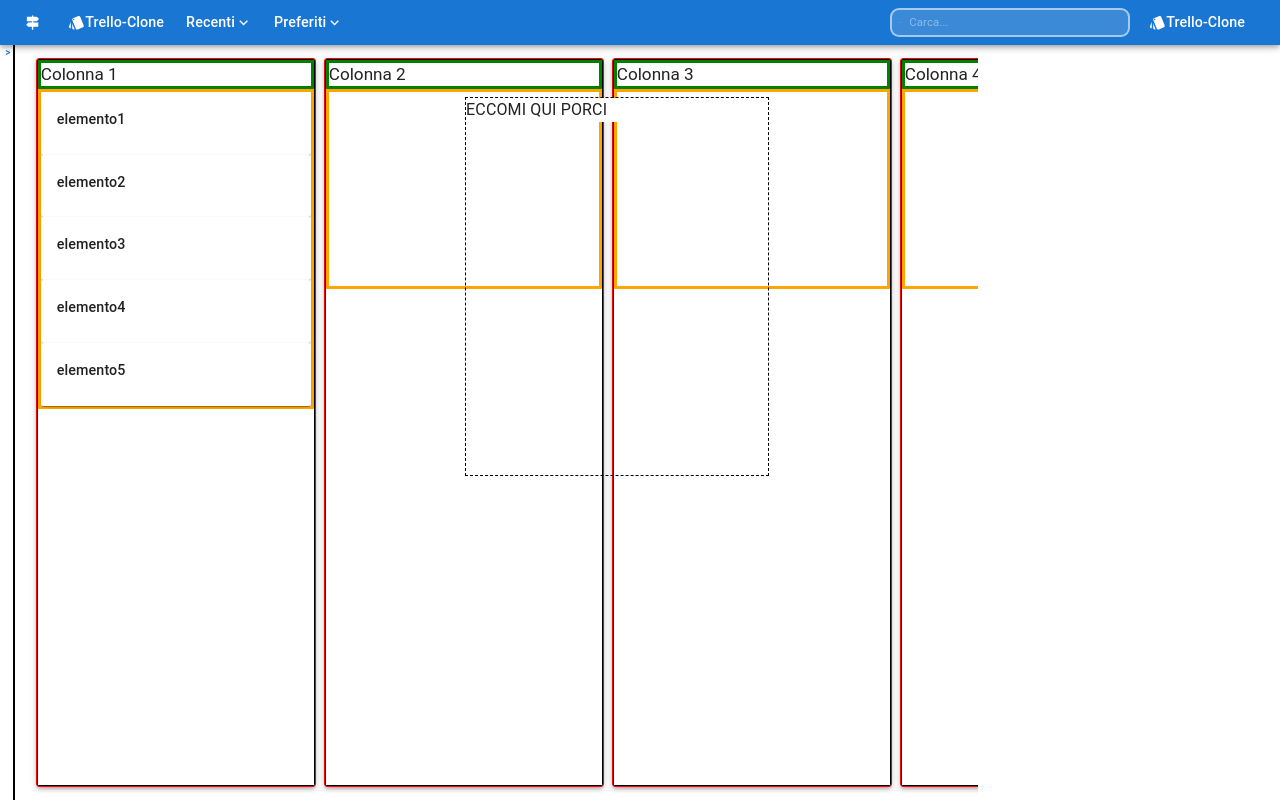
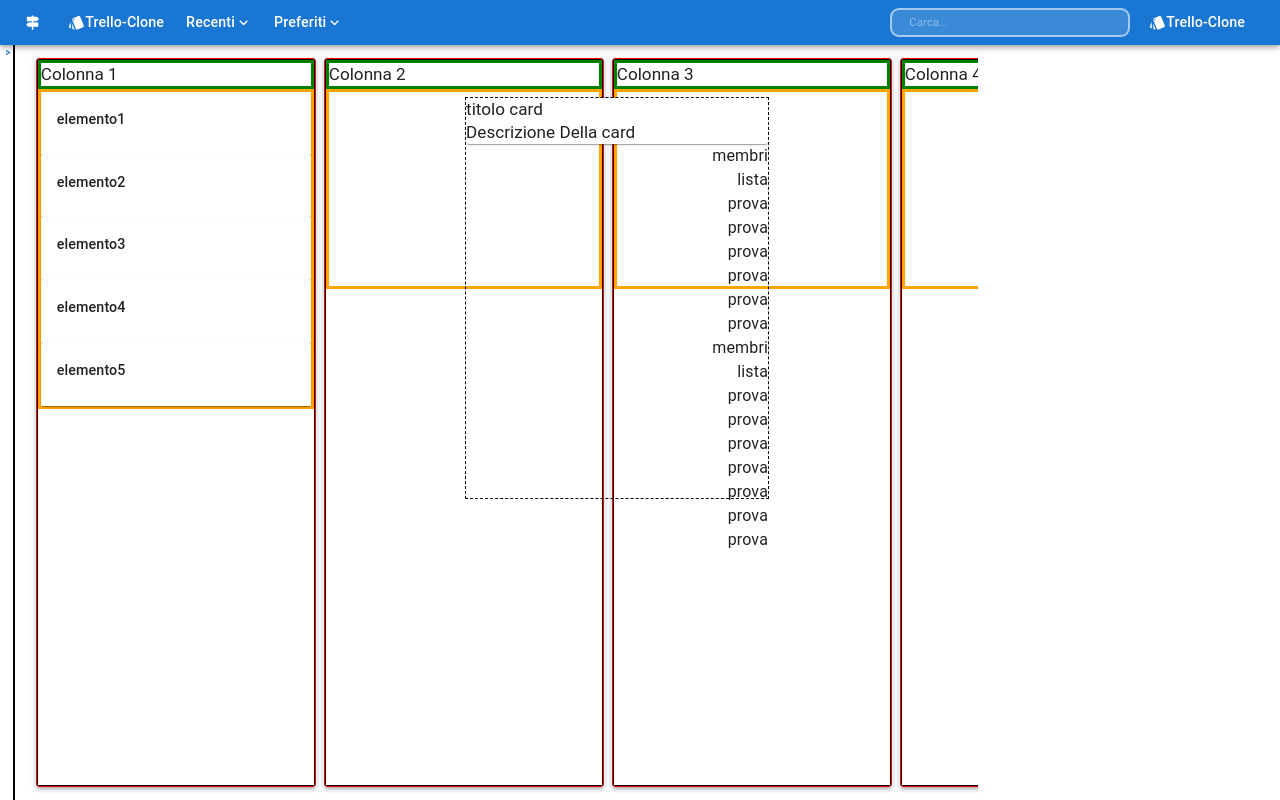
Before and after one commit to matteo9966/Trello-Clone, a React (Create React App) app: page / in a window 1280 px wide. Built offline with nearby package versions, Linux system fonts and the light colour scheme; what short-unique-id would draw is missing.

Commit message:
[UPDATE] add form placeholder

```diff
--- a/src/components/TasksList/TaskForm.tsx
+++ b/src/components/TasksList/TaskForm.tsx
@@ -1,10 +1,39 @@
-import { ClickAwayListener, Paper } from "@mui/material";
+import { ClickAwayListener, Paper, Typography } from "@mui/material";
 import { Box } from "@mui/system";
 
 const TaskForm = () => {
   const rightList = (
-    <Box component="div">
-      {["membri", "lista", "prova", "prova"].map(() => {})}
+    <Box
+      component="div"
+      sx={{
+        width: "20%",
+        float: "right",
+        display: "flex",
+        flexDirection: "column",
+        alignItems: "flex-end",
+      }}
+    >
+      {[
+        "membri",
+        "lista",
+        "prova",
+        "prova",
+        "prova",
+        "prova",
+        "prova",
+        "prova",
+        "membri",
+        "lista",
+        "prova",
+        "prova",
+        "prova",
+        "prova",
+        "prova",
+        "prova",
+        "prova",
+      ].map((element) => {
+        return <div>{element}</div>;
+      })}
     </Box>
   );
 
@@ -12,15 +41,19 @@ const TaskForm = () => {
     <ClickAwayListener onClickAway={() => console.log("premutovia")}>
       <Box
         sx={{
-          width: "50%",
-          height: " 50%",
+          width: "50vw",
+          height: " 50vh",
           outline: " dashed 1px black",
           position: "relative",
           top: "7%",
           right: "40%",
         }}
       >
-        <Paper elevation={0}>ECCOMI QUI PORCI</Paper>
+        <Paper elevation={1}>
+          <Typography variant="h5">titolo card</Typography>
+          <Typography variant="h5">Descrizione Della card</Typography>
+          {rightList}
+        </Paper>
       </Box>
     </ClickAwayListener>
   );
```
